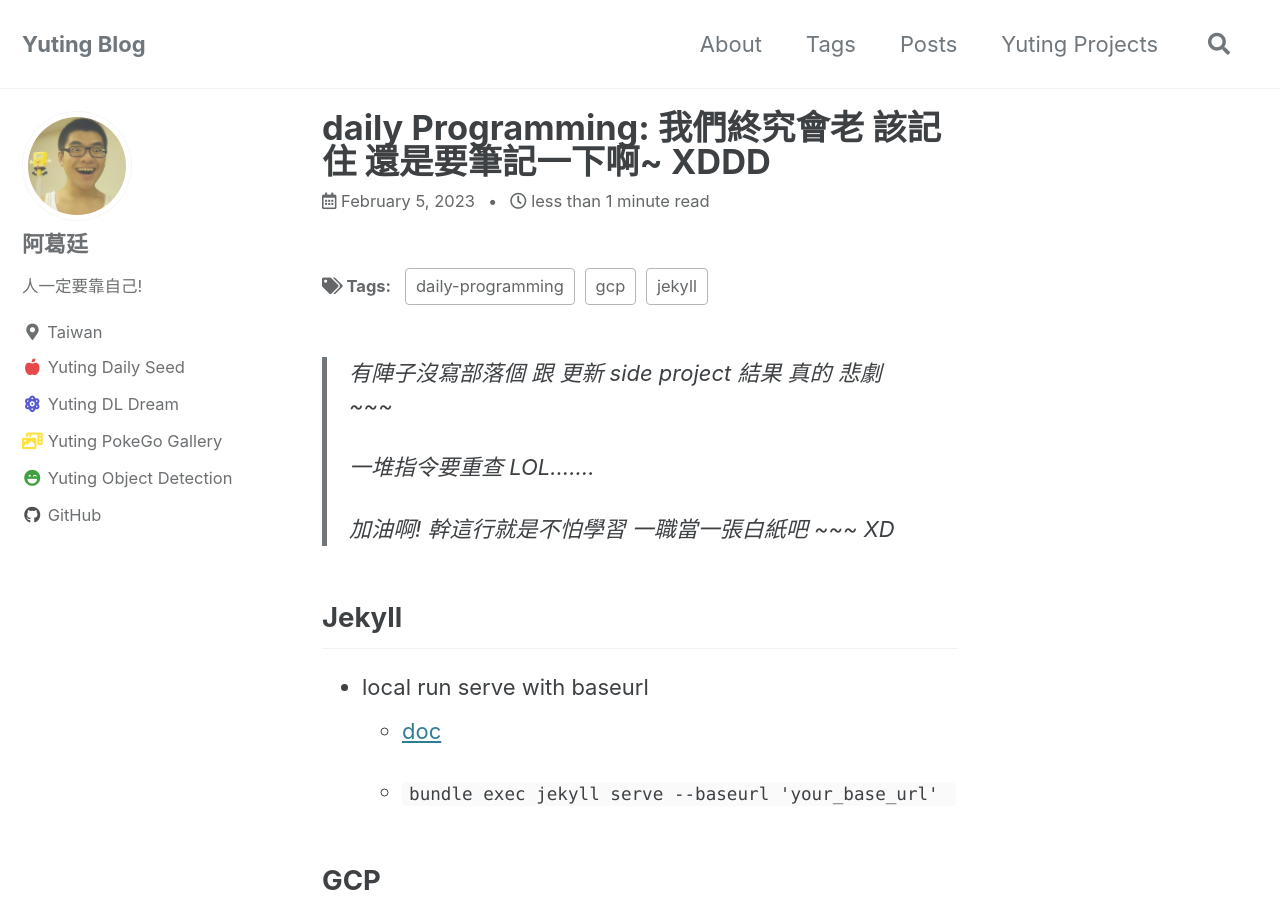
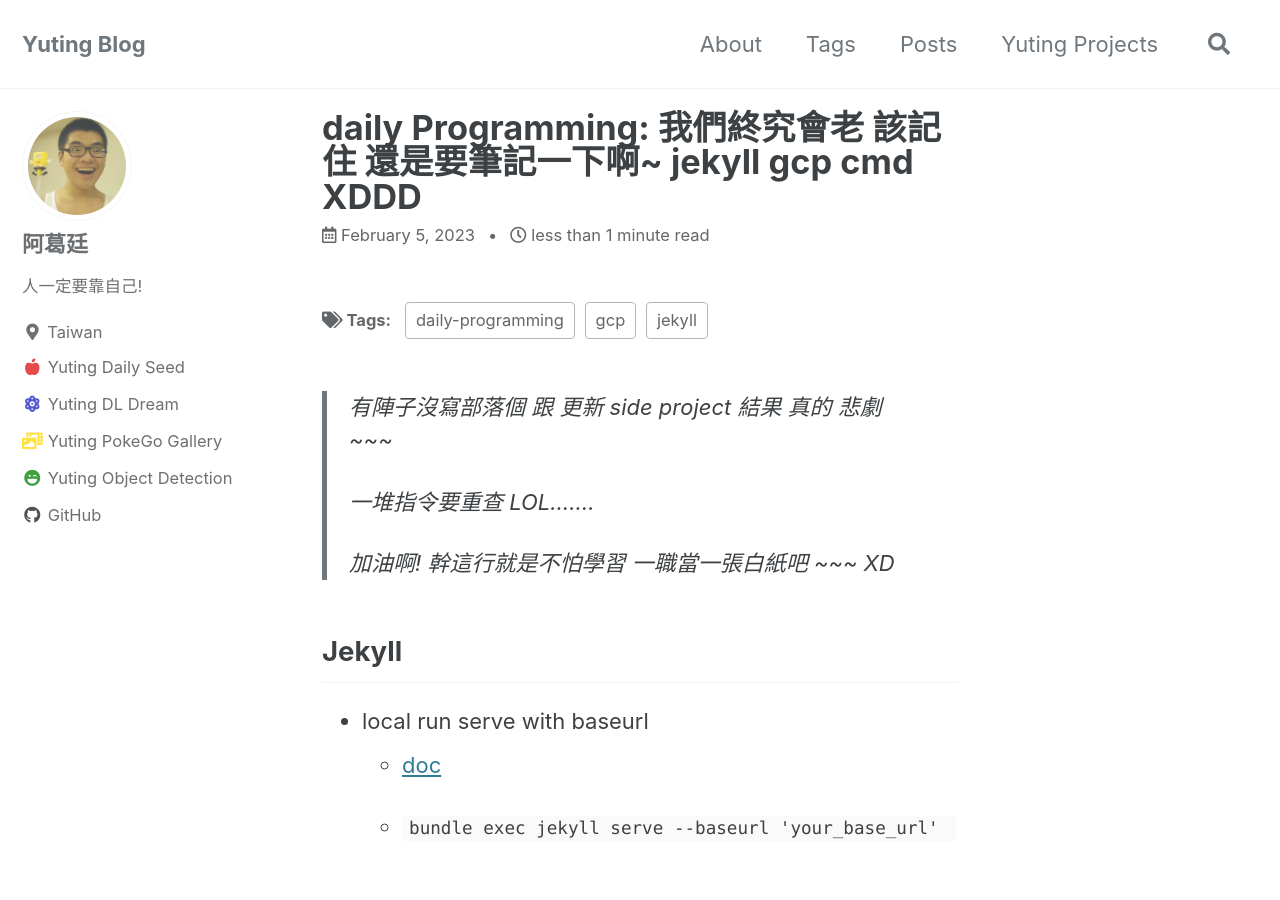
Before and after one commit to yuting3656/yutingblog, a Jekyll site: the page built from _posts/daily-programming/2023/2023-02-05-i-have-zero-brain.md, in a window 1280 px wide and 900 px high. Built offline with Jekyll 4.4.1, drawn with Linux system fonts in a browser that asks for light colours; cached includes are drawn as plain includes.

Commit message:
[add] doc cmd

```diff
--- a/_posts/daily-programming/2023/2023-02-05-i-have-zero-brain.md
+++ b/_posts/daily-programming/2023/2023-02-05-i-have-zero-brain.md
@@ -1,6 +1,6 @@
 ---
 layout: "single"
-title: "daily Programming: 我們終究會老 該記住 還是要筆記一下啊~ XDDD"
+title: "daily Programming: 我們終究會老 該記住 還是要筆記一下啊~ jekyll gcp cmd  XDDD"
 permalink: "daily-programming/i-have-zero-brain"
 tags: daily-programming jekyll gcp
 ---
```
